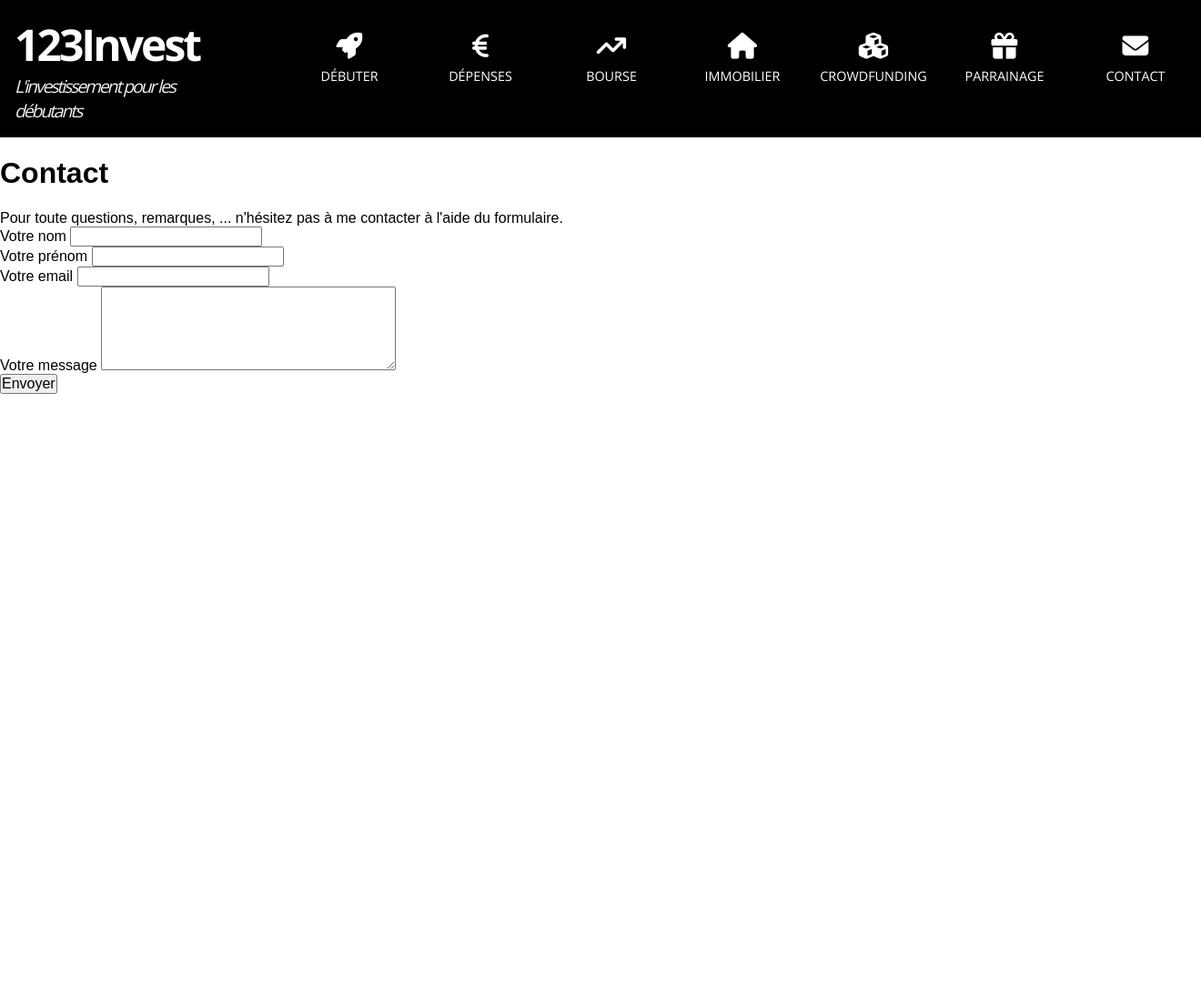
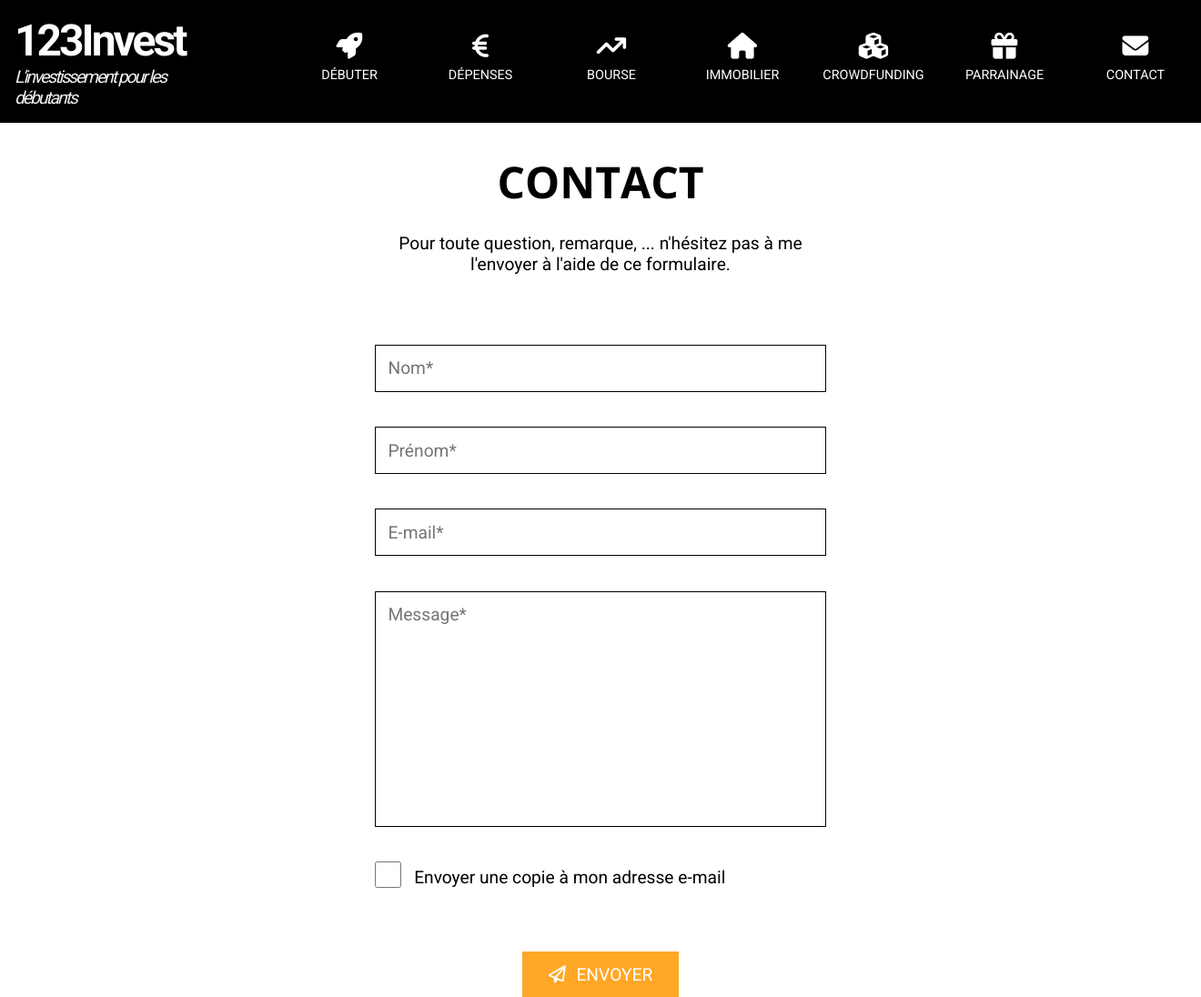
Before and after one commit to jguillevic/invest-helper, a PHP site: page /contact in a window 1320 px wide. Shown: the whole page at 91% size. Before the commit the page ends 433 px from the top, so only its background shows below. Run offline with PHP 8.4, Linux system fonts and the light colour scheme; classes that the project's autoload settings leave out are loaded by file name; some libraries are stand-ins or nearby versions.

Commit message:
Avancées sur la page de contact

```diff
--- a/Assets/css/style.css
+++ b/Assets/css/style.css
@@ -366,7 +366,8 @@ th {
   box-sizing: border-box;
   outline: none;
   margin: 0;
-  padding: 0; }
+  padding: 0;
+  font-family: "Roboto"; }
 
 button {
   background: none;
@@ -389,10 +390,9 @@ option:not(:checked) {
 
 /* Layout */
 .l-content {
-  width: 85%;
+  width: 100%;
   margin-left: auto;
-  margin-right: auto;
-  padding-top: 2em; }
+  margin-right: auto; }
 
 .l-footer {
   height: 50px;
@@ -406,6 +406,21 @@ option:not(:checked) {
   min-height: 800px; }
 
 /* Module */
+.contact {
+  width: 100%;
+  padding-left: 1em;
+  padding-right: 1em; }
+
+@media screen and (min-width: 1025px) {
+  .contact {
+    width: 50%;
+    margin-left: auto;
+    margin-right: auto; } }
+@media screen and (min-width: 1201px) {
+  .contact {
+    width: 40%;
+    margin-left: auto;
+    margin-right: auto; } }
 .home {
   width: 100%; }
   .home__container {
@@ -480,22 +495,24 @@ option:not(:checked) {
   .home__blog {
     width: 78%; }
 
-.button, .button--danger, .button--reset, .button--delete, .button--save, .button--add, .button--edit, .button--submit {
+.button, .button--danger, .button--reset, .button--delete, .button--save, .button--add, .button--edit, .button--mail {
   display: inline-block;
   font-family: "Roboto";
-  font-size: 1em;
+  font-size: 1.2em;
   color: #FFFFFF;
   background-color: #FFA726;
-  padding: 0.7em;
-  transition: background-color 0.3s, color 0.3s, transform 0.3s;
-  text-transform: uppercase; }
-  .button:hover, .button--danger:hover, .button--reset:hover, .button--delete:hover, .button--save:hover, .button--add:hover, .button--edit:hover, .button--submit:hover {
+  padding-top: 0.7em;
+  padding-bottom: 0.7em;
+  padding-left: 1.5em;
+  padding-right: 1.5em;
+  transition: background-color 0.3s, color 0.3s;
+  border: 0; }
+  .button:hover, .button--danger:hover, .button--reset:hover, .button--delete:hover, .button--save:hover, .button--add:hover, .button--edit:hover, .button--mail:hover {
     cursor: pointer;
-    background-color: #FFD95b;
-    transform: scale(1.2); }
-  .button::before, .button--danger::before, .button--reset::before, .button--delete::before, .button--save::before, .button--add::before, .button--edit::before, .button--submit::before {
+    background-color: #FFD95b; }
+  .button::before, .button--danger::before, .button--reset::before, .button--delete::before, .button--save::before, .button--add::before, .button--edit::before, .button--mail::before {
     font-family: "Font Awesome 5 Free";
-    font-weight: 900;
+    font-size: 1em;
     margin-right: 0.6em; }
 
 .button--danger, .button--reset, .button--delete {
@@ -518,7 +535,7 @@ option:not(:checked) {
 .button--delete::before {
   content: "\f1f8"; }
 
-.button--social, .button--facebook, .button--twitter, .button--youtube, .button--instagram, .button--linkedin, .button--mail {
+.button--social, .button--facebook, .button--twitter, .button--youtube, .button--instagram, .button--linkedin {
   font-size: 1.5em;
   width: 100%;
   height: 4em;
@@ -528,7 +545,7 @@ option:not(:checked) {
   margin-left: 0.3em;
   margin-right: 0.3em;
   border-radius: 0.8em; }
-  .button--social::before, .button--facebook::before, .button--twitter::before, .button--youtube::before, .button--instagram::before, .button--linkedin::before, .button--mail::before {
+  .button--social::before, .button--facebook::before, .button--twitter::before, .button--youtube::before, .button--instagram::before, .button--linkedin::before {
     font-family: "Font Awesome 5 Brands";
     font-weight: 400;
     font-size: 2em;
@@ -564,14 +581,8 @@ option:not(:checked) {
 .button--linkedin {
   background-color: #007BB6; }
 
-.button--mail {
-  background-color: #DD4B39; }
-
-.button--submit::after {
-  font-family: "Font Awesome 5 Free";
-  font-weight: 700;
-  content: "\f054";
-  margin-left: 0.6em; }
+.button--mail::before {
+  content: "\f1d8"; }
 
 .content {
   background-color: transparent;
@@ -594,27 +605,49 @@ option:not(:checked) {
 .form {
   display: flex;
   flex-direction: column;
-  width: 50%;
+  width: 100%;
   margin-left: auto;
-  margin-right: auto;
-  padding-top: 2em; }
-  .form-line {
+  margin-right: auto; }
+  .form__title {
+    width: 100%;
+    text-align: center;
+    font-family: "Open Sans";
+    font-size: 3em;
+    margin-bottom: 0.5em; }
+  .form__subtitle {
+    width: 100%;
+    text-align: center;
     font-size: 1.2em;
-    margin: 0.5em;
+    margin-bottom: 4em; }
+  .form__line {
     display: flex;
     flex-direction: row;
     width: 100%;
-    padding-top: 0.5em; }
-    .form-line-label {
-      width: 50%;
-      text-align: right;
-      padding-right: 2%; }
-  .form-buttons {
+    font-size: 1.2em;
+    margin-bottom: 2em; }
+    .form__line__input {
+      padding: 0.7em;
+      width: 100%;
+      border: 1px #000000 solid; }
+      .form__line__input:focus {
+        border-color: #FFA726; }
+    .form__line__textarea {
+      resize: none; }
+    .form__line__checkbox > input[type=checkbox] {
+      width: 1.5em;
+      height: 1.5em;
+      vertical-align: bottom; }
+    .form__line__checkbox > label {
+      padding: 0.5em;
+      text-align: left; }
+  .form__buttons {
     display: flex;
     flex-direction: row;
+    justify-content: center;
+    margin-top: 2em;
+    width: 100%;
     margin-left: auto;
-    margin-right: auto;
-    padding-top: 2em; }
+    margin-right: auto; }
 
 .header {
   background-color: transparent; }
@@ -667,7 +700,7 @@ option:not(:checked) {
         background-color: #FFA726;
         cursor: pointer; }
       .nav__menu__item::before, .nav__menu__item--real-estate::before, .nav__menu__item--calculator::before, .nav__menu__item--start::before, .nav__menu__item--spending::before, .nav__menu__item--stock-market::before, .nav__menu__item--crowdfunding::before, .nav__menu__item--sponsorship::before, .nav__menu__item--contact::before {
-        font-family: "Font Awesome 5 Free";
+        font-family: "Font Awesome 6 Free";
         font-weight: 700;
         font-size: 2em;
         display: block;
--- a/Assets/scss/base/_base.scss
+++ b/Assets/scss/base/_base.scss
@@ -4,6 +4,7 @@
     outline: none;
     margin: 0;
     padding: 0;
+    font-family: $text-font;
 }
 
 button
--- a/Assets/scss/layout/_content.scss
+++ b/Assets/scss/layout/_content.scss
@@ -1,7 +1,6 @@
 .l-content
 {
-	width: 85%;
+	width: 100%;
 	margin-left: auto;
 	margin-right: auto;
-	padding-top: 2em;
 }
--- a/Assets/scss/module/_button.scss
+++ b/Assets/scss/module/_button.scss
@@ -2,24 +2,26 @@
 {
 	display: inline-block;
 	font-family: $text-font;
-	font-size: 1em;
+	font-size: 1.2em;
 	color: $main-light;
 	background-color: $main-color;
-	padding: 0.7em;
-	transition: background-color 0.3s, color 0.3s, transform 0.3s;
-	text-transform: uppercase;
+	padding-top: 0.7em;
+	padding-bottom: 0.7em;
+	padding-left: 1.5em;
+	padding-right: 1.5em;
+	transition: background-color 0.3s, color 0.3s;
+	border: 0;
 
 	&:hover
 	{
 		cursor: pointer;
 		background-color: $secondary-color;
-		transform: scale(1.2);
 	}
 
 	&::before
 	{
 		font-family: "Font Awesome 5 Free";
-		font-weight: 900;
+		font-size: 1em;
 		margin-right: 0.6em;
 	}
 }
@@ -174,20 +176,10 @@
 
 .button--mail
 {
-	@extend .button--social;
-
-	background-color: $googleplus-color;
-}
-
-.button--submit
-{
 	@extend .button;
 
-	&::after
+	&::before
 	{
-		font-family: "Font Awesome 5 Free";
-		font-weight: 700;
-		content: "\f054";
-		margin-left: 0.6em;
+		content: "\f1d8";
 	}
 }
--- a/Assets/scss/module/_form.scss
+++ b/Assets/scss/module/_form.scss
@@ -2,34 +2,77 @@
 {
     display: flex;
 	flex-direction: column;
-    width: 50%;
+    width: 100%;
 	margin-left: auto;
 	margin-right: auto;
-    padding-top: 2em;
 
-    &-line
+    &__title
     {
+        width: 100%;
+        text-align: center;
+        font-family: $title-font;
+        font-size: 3em;
+        margin-bottom: 0.5em;
+    }
+
+    &__subtitle
+    {
+        width: 100%;
+        text-align: center;
         font-size: 1.2em;
-        margin: 0.5em;
+        margin-bottom: 4em;
+    }
+
+    &__line
+    {
         display: flex;
 	    flex-direction: row;
         width: 100%;
-        padding-top: 0.5em;
+        font-size: 1.2em;
+        margin-bottom: 2em;
 
-        &-label
+        &__input
         {
-            width: 50%;
-            text-align: right;
-            padding-right: 2%;
+            padding: 0.7em;
+            width: 100%;
+            border: 1px $main-dark solid;
+
+            &:focus
+            {
+                border-color: $main-color;
+            }
+        }
+
+        &__textarea
+        {
+            resize: none;
+        }
+
+        &__checkbox
+        {
+            & > input[type=checkbox]
+            {
+                width: 1.5em;
+                height: 1.5em;
+                vertical-align: bottom;
+            }
+
+            & > label
+            {
+                padding: 0.5em;
+                text-align: left;
+            }
         }
     }
 
-    &-buttons
+    &__buttons
     {
         display: flex;
 	    flex-direction: row;
+        justify-content: center;
+        margin-top: 2em;
+        width: 100%;
         margin-left: auto;
         margin-right: auto;
-        padding-top: 2em;
     }
 }
--- a/Assets/scss/module/_nav.scss
+++ b/Assets/scss/module/_nav.scss
@@ -68,7 +68,7 @@
 
 			&::before
 			{
-				font-family: "Font Awesome 5 Free";
+				font-family: "Font Awesome 6 Free";
 				font-weight: 700;
 				font-size: 2em;
 				display: block;
--- a/Assets/scss/module/_result.scss
+++ /dev/null
@@ -1,23 +0,0 @@
-.result
-{
-    width: 40%;
-    margin-top: 2em;
-    margin-left: auto;
-    margin-right: auto;
-    border-radius: 1em;
-    border: $main-color;
-    background-color: $main-color;
-
-    &-content
-    {
-        color: $main-light;
-        font-weight: bold;
-        font-size: 1.2em;
-        padding: 1.5em;
-
-        &-block:not(:last-child)
-        {
-            margin-bottom: 1em;
-        }
-    }
-}
--- a/Assets/scss/module/_title.scss
+++ /dev/null
@@ -1,7 +0,0 @@
-.h1
-{
-    text-align: left;
-    margin-left: auto;
-    margin-right: auto;
-    border-bottom: 0.1em solid $main-color;
-}
--- /dev/null
+++ b/Assets/scss/module/contact/_contact.scss
@@ -0,0 +1,27 @@
+.contact
+{
+    width: 100%;
+    padding-left: 1em;
+    padding-right: 1em;
+
+}
+
+@media screen and (min-width: 1025px)
+{
+    .contact
+    {
+        width: 50%;
+        margin-left: auto;
+        margin-right: auto;
+    }
+}
+
+@media screen and (min-width: 1201px)
+{
+    .contact
+    {
+        width: 40%;
+        margin-left: auto;
+	    margin-right: auto;
+    }
+}
--- a/Assets/scss/style.scss
+++ b/Assets/scss/style.scss
@@ -12,6 +12,7 @@
 @import 'layout/main';
 
 /* Module */
+@import 'module/contact/contact';
 @import 'module/home/home';
 @import 'module/button';
 @import 'module/content';
@@ -20,7 +21,5 @@
 @import 'module/header';
 @import 'module/main';
 @import 'module/nav';
-@import 'module/result';
-@import 'module/title';
 
 /* Theme */
--- a/Config/Routes.json
+++ b/Config/Routes.json
@@ -12,6 +12,12 @@
 		, "Name":"DisplayContact"
 	},
 	{
+		"Path":"/contact/send"
+		, "Controller":"Contact\\ContactController"
+		, "Action":"Send"
+		, "Name":"SendContact"
+	},
+	{
 		"Path":"/calculator/premium-tax"
 		, "Controller":"Calculator\\PremiumTax\\PremiumTaxCalculatorController"
 		, "Action":"DisplayForm"
--- a/Framework/Tools/Autoloader.php
+++ b/Framework/Tools/Autoloader.php
@@ -6,6 +6,12 @@ class Autoloader
 {
 	public function Run()
 	{
+		$composerAutoloaderPath = join(DIRECTORY_SEPARATOR, array(__DIR__, '..', '..', 'vendor', 'autoload.php'));
+		if (file_exists($composerAutoloaderPath))
+		{
+			require_once($composerAutoloaderPath);
+		}
+
 		return spl_autoload_register([$this, 'LoadClass']);
 	}
 
--- a/Template/Contact/Display.phtml
+++ b/Template/Contact/Display.phtml
@@ -1,25 +1,64 @@
-<section>
-    <h1>Contact</h1>
-    <p>Pour toute questions, remarques, ... n'hésitez pas à me contacter à l'aide du formulaire.</p>
-    <form>
-        <div>
-            <label for="lastname">Votre nom</label>
-            <input type="text" id="lastname" name="lastname" required/>
+<section class="contact">
+    <form id="contact-form" class="form">
+        <h1 class="form__title">CONTACT</h1>
+        <p class="form__subtitle">Pour toute question, remarque, ... n'hésitez pas à me l'envoyer à l'aide de ce formulaire.</p>
+        <div class="form__line">
+            <input class="form__line__input" type="text" id="lastname" name="lastname" placeholder="Nom*" required>
         </div>
-        <div>
-            <label for="firstname">Votre prénom</label>
-            <input type="text" id="firstname" name="firstname" required/>
+        <div class="form__line">
+            <input class="form__line__input" type="text" id="firstname" name="firstname" placeholder="Prénom*" required>
         </div>
-        <div>
-            <label for="email">Votre email</label>
-            <input type="email" id="email" name="email" required/>
+        <div class="form__line">
+            <input class="form__line__input" type="email" id="email" name="email" placeholder="E-mail*" required>
         </div>
-        <div>
-            <label for="message">Votre message</label>
-            <textarea id="message" name="message" rows="5" cols="33" required></textarea>
+        <div class="form__line">
+            <textarea class="form__line__input form__line__textarea" id="message" name="message" rows="10" placeholder="Message*" required></textarea>
         </div>
-        <div>
-            <input type="submit" value="Envoyer"/>
+        <div class="form__line">
+            <div class="form__line__checkbox">
+                <input type="checkbox" id="send-copy" name="send-copy">
+                <label for="send-copy">Envoyer une copie à mon adresse e-mail</label>
+            </div>
+        </div>
+        <div class="form__buttons">
+            <button class="button--mail" type="submit">ENVOYER</button>
         </div>
     </form>
 </section>
+
+<script src="https://cdn.jsdelivr.net/npm/sweetalert2@11.7.5/dist/sweetalert2.all.min.js"></script>
+<link href="https://cdn.jsdelivr.net/npm/sweetalert2@11.7.5/dist/sweetalert2.min.css" rel="stylesheet">
+<script>
+    var contactForm = $("#contact-form");
+    contactForm.on("submit", function(e)
+    {
+    	e.preventDefault();
+
+    	let url = new URL("/contact/send", window.location.origin);
+
+    	$.post(url, contactForm.serialize(), function(data)
+    	{
+    		var result = JSON.parse(data);
+
+      		if (result.success == true)
+            {
+                Swal.fire(
+                {
+                    icon: 'success',
+                    title: 'Votre message a bien été envoyé.',
+                })
+
+                contactForm[0].reset();
+            }
+            else
+            {
+                Swal.fire(
+                {
+                    icon: 'error',
+                    title: 'Oops...',
+                    text: 'Une erreur s\'est produite. Veuillez réessayer plus tard.'
+                })
+            }
+    	});
+    });
+</script>
--- a/Template/Layout.phtml
+++ b/Template/Layout.phtml
@@ -33,7 +33,7 @@ use \Framework\Tools\Helper\RoutesHelper;
 			</section>
 		</nav>
 	</header>
-	<main class="l-main main">
+	<main class="l-content content">
 		<?php
 			if (isset($this->content))
 			{
--- /dev/null
+++ b/composer.json
@@ -0,0 +1,5 @@
+{
+    "require": {
+
+    }
+}
```
Also changed, not shown: other parts of Assets/css/style.css (+1 -23 lines), 2 other files.
